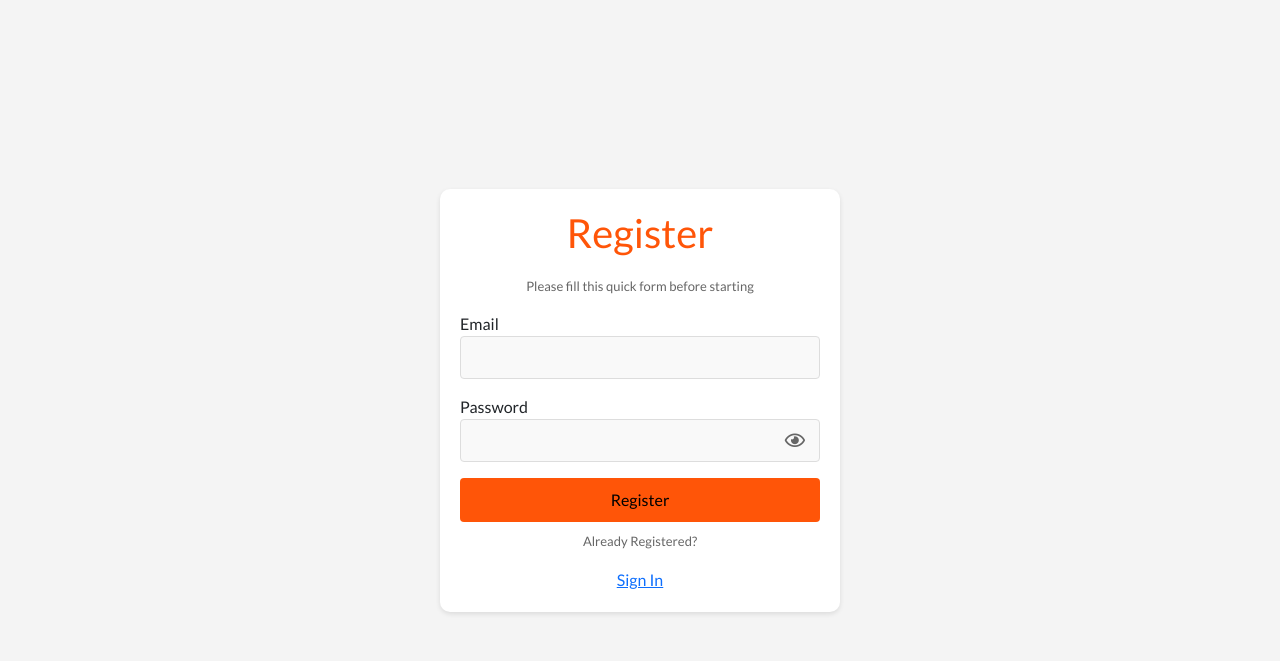
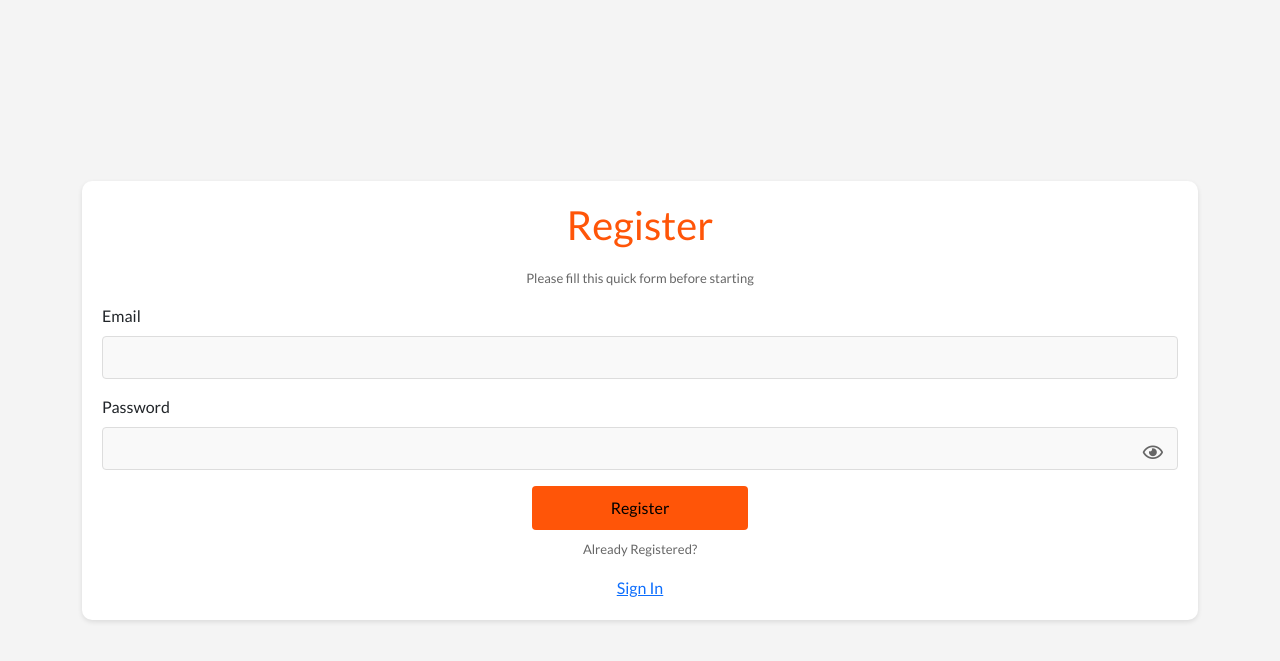
Before and after one commit to Unais-12/UFAM-Workforce-Mapping, a Flask app: page /start in a window 1280 px wide. Shown: the top 661 px of the page. Run offline with Flask 3, Linux system fonts and the light colour scheme.

Commit message:
back to original

```diff
--- a/app.py
+++ b/app.py
@@ -122,8 +122,7 @@ def start():
 
         return redirect("/questions")
 
-    else:
-        return render_template("start.html")
+    return render_template("start.html")
 
 
 
--- a/templates/start.html
+++ b/templates/start.html
@@ -21,36 +21,39 @@
         <h1>Register</h1>
         <p>Please fill this quick form before starting</p>
         <form id="login" action="/start" method="POST" class="login">
-            <div class="form-group">
-                <label for="email" class="label">Email</label>
-                <input type="email" class="input" id="email" name="email" required>
+            <div class="Email">
+                <label for="Email" class="Email">Email</label>
+                <input type="email" class="Email" id="Email" Name="Email">
             </div>
-            <div class="form-group">
-                <label for="password" class="label">Password</label>
+            <div class="Password">
+                <label for="Password" class="Password">Password</label>
                 <div class="password-wrapper">
-                    <input type="password" class="input" id="password" name="password" required>
+                    <input type="password" class="Password" id="Password" Name="Password">
                     <span id="togglePassword" class="toggle-password">
                         <i class="far fa-eye"></i> <!-- Eye icon -->
                     </span>
                 </div>
             </div>
             <div class="login-button">
-                <button type="submit" class="register-button">Register</button>
+                <button type="submit" class="Register">Register</button>
             </div>
-            <div class="link">
-                <p class="text">Already Registered?</p>
-                <a href="/login">Sign In</a>
+            <div class = "link">
+                <p class = "text">Already Registered?</p>
+                <a href = "/login">Sign In</a>
             </div>
         </form>
 
         <script>
             // Toggle Password Visibility
             const togglePassword = document.querySelector('#togglePassword');
-            const passwordField = document.querySelector('#password');
+            const passwordField = document.querySelector('#Password');
 
             togglePassword.addEventListener('click', function (e) {
+                // Toggle the type attribute
                 const type = passwordField.getAttribute('type') === 'password' ? 'text' : 'password';
                 passwordField.setAttribute('type', type);
+
+                // Toggle the eye icon
                 this.querySelector('i').classList.toggle('fa-eye');
                 this.querySelector('i').classList.toggle('fa-eye-slash');
             });
@@ -67,19 +70,17 @@
             margin: 0;
         }
         .form {
-            max-width: 400px; /* Adjusted for better mobile layout */
+            max-width: 1200px;
             margin: 40px auto;
             padding: 20px;
             background-color: #fff;
             border-radius: 10px;
             box-shadow: 0 2px 5px rgba(0, 0, 0, 0.1);
         }
-        .form-group {
-            margin-bottom: 16px;
-        }
-        .input {
+        input[type="email"], input[type="password"], input[type="text"] {
             width: 100%;
-            padding: 10px 15px;
+            padding: 10px 40px 10px 15px; /* Added padding-right to accommodate the toggle icon */
+            margin: 8px 0 16px;
             border: 1px solid #ddd;
             border-radius: 4px;
             background-color: #f9f9f9;
@@ -88,7 +89,7 @@
             transition: all 0.3s ease;
         }
 
-        .input:focus {
+        input[type="email"]:focus, input[type="password"]:focus {
             border-color: #0066cc;
             background-color: #fff;
             outline: none;
@@ -100,7 +101,7 @@
         .toggle-password {
             position: absolute;
             top: 50%;
-            right: 15px;
+            right: 15px; /* Adjusted to give more space between icon and input text */
             transform: translateY(-50%);
             cursor: pointer;
         }
@@ -118,7 +119,7 @@
             text-align: center;
             color: #666;
         }
-        .register-button {
+        .Register {
             background-color: #FF5508;
             color: #000000;
             padding: 10px 15px;
@@ -126,18 +127,19 @@
             border-radius: 4px;
             cursor: pointer;
             font-size: 16px;
-            width: 100%; /* Full width */
+            width: 20%;
             transition: background-color 0.3s ease;
+            text-align: center;
+            margin: 0 auto;
             display: block;
-            margin: 0 auto;
         }
-        .register-button:hover {
+        .Register:hover {
             background-color: #FF5733;
         }
         .flash-messages {
             list-style-type: none;
             padding: 0;
-            margin: 0 0 20px; /* Added margin for spacing */
+            margin: 0;
             background-color: #f8d7da;
             border: 1px solid #f5c6cb;
             border-radius: 4px;
@@ -157,12 +159,14 @@
             margin-bottom: 0;
         }
         .link {
-            margin: 10px 0 0; /* Added margin for spacing */
+            margin: 0 auto;
             text-align: center;
         }
         .link .text {
             margin-top: 10px;
         }
+
     </style>
 
+
 {% endblock %}
```
